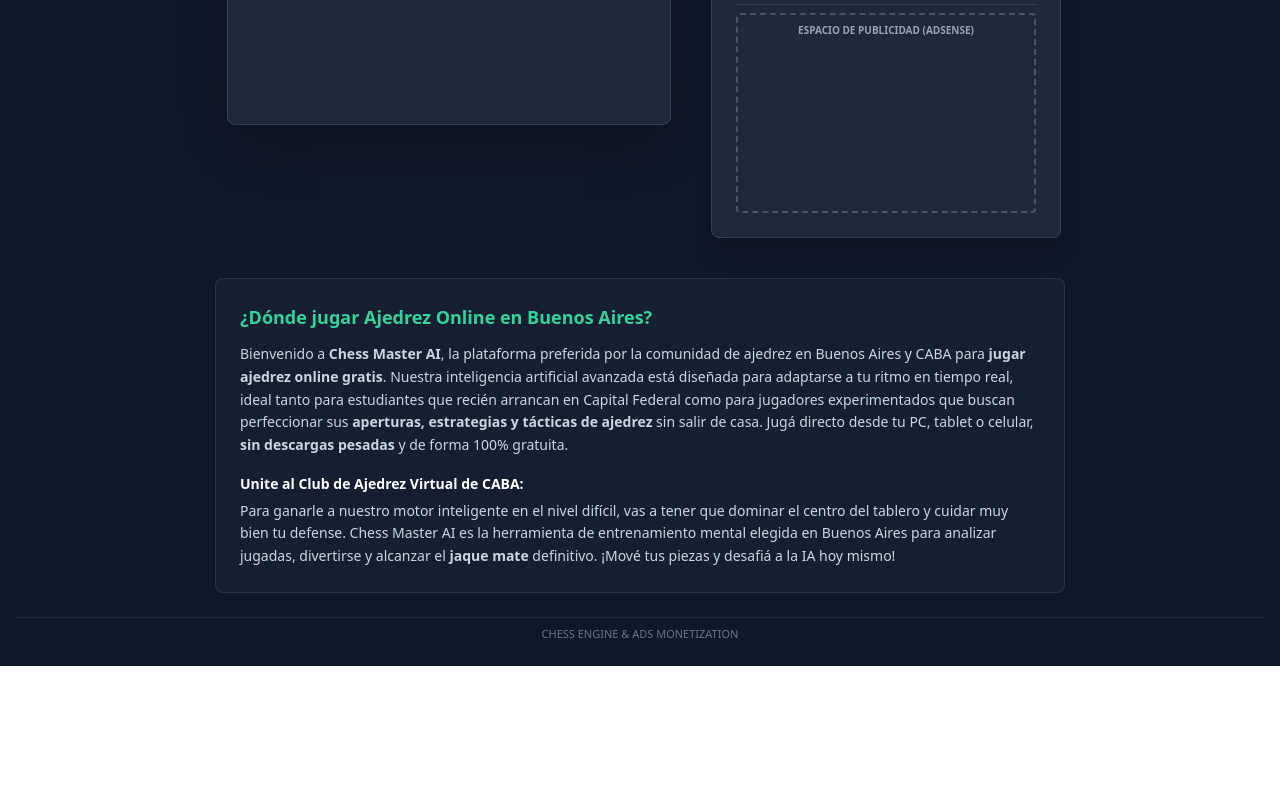
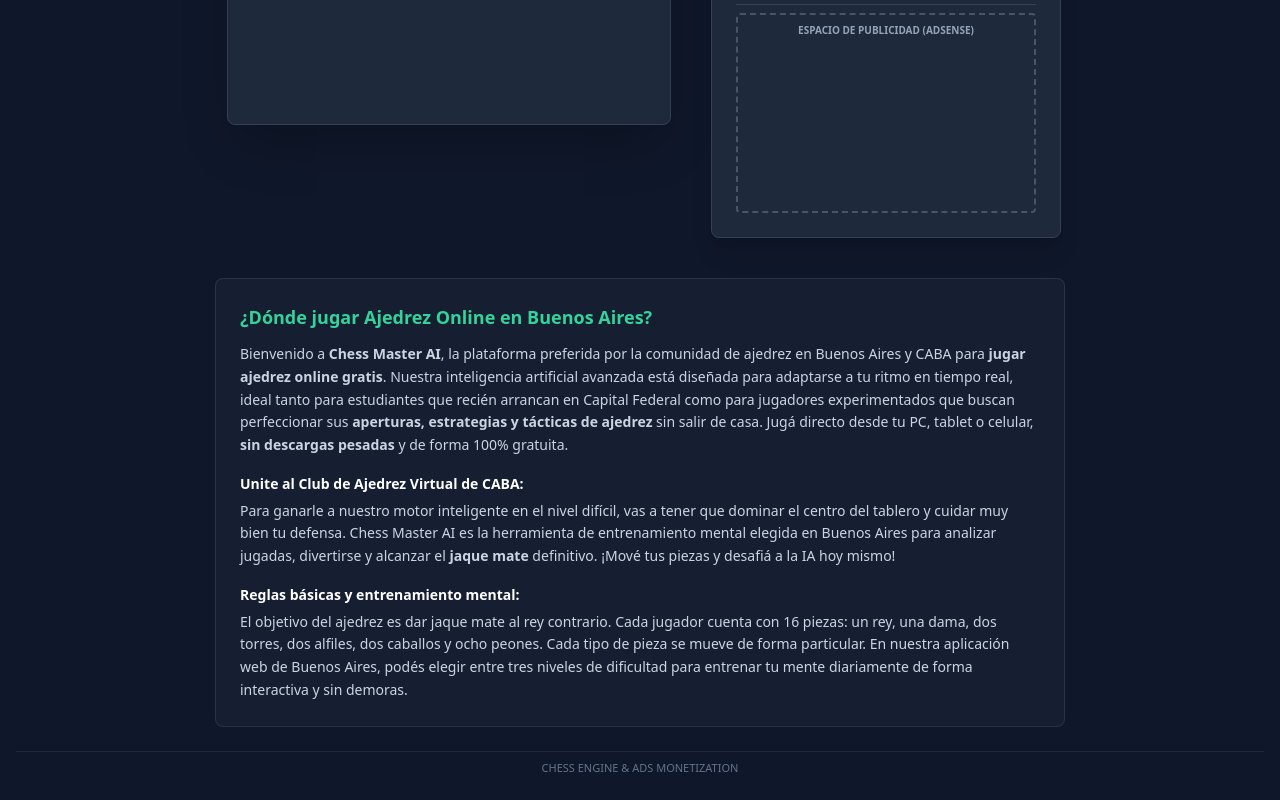
Before and after one commit to herolibech2014-code/ajedrez-final, a React (Vite) app: page / in a window 1280 px wide. Shown: the part 642-1442 px from the top of the page. Before the commit the page ends 1308 px from the top, so only its background shows below. Built offline with nearby package versions, Linux system fonts and the light colour scheme.

Commit message:
Refactor juego.jsx to improve structure and readability

```diff
--- a/src/juego.jsx
+++ b/src/juego.jsx
@@ -1,4 +1,3 @@
-
 import React, { useState, useEffect } from 'react';
 import { Chess } from 'chess.js';
 import { Chessboard } from 'react-chessboard';
@@ -19,7 +18,7 @@
       <ins
         className="adsbygoogle"
         style={{ display: 'block', width: '100%', height: '100%' }}
-        data-ad-client="ca-pub-376080444114245"
+        data-ad-client="ca-pub-3760080444114245"
         data-ad-slot={slot}
         data-ad-format={format}
         data-full-width-responsive="true"
@@ -89,12 +88,11 @@
     }
 
     // Penalización Gigante si la IA deja el Rey regalado al "Mate del Pastor" (f7 desprotegido)
-    // Si la reina blanca o alfil blanco apuntan con peligro al inicio, obligamos a defender.
     if (chessInstance.turn() === 'b' && chessInstance.history().length < 8) {
       const movimientosBlancas = chessInstance.moves({ verbose: true });
       const amenazaEnF7 = movimientosBlancas.some(m => m.to === 'f7');
       if (amenazaEnF7) {
-        puntajeTotal -= 150; // Alerta roja para la IA: ¡Te están por hacer jaque mate!
+        puntajeTotal -= 150;
       }
     }
 
@@ -139,7 +137,7 @@
 
       if (game.isCheckmate()) {
         game.undo();
-        return mov.san; // Si te puede hacer mate a vos, lo hace sin dudar
+        return mov.san;
       }
 
       // Simula tu mejor respuesta defensiva u ofensiva
@@ -154,16 +152,14 @@
           const puntajeTablero = evaluarTableroCompleto(game);
           game.undo();
 
-          // Vos vas a buscar el puntaje más bajo para la IA (lo más dañino para ella)
           if (puntajeTablero < elMejorContraataqueTuyo) {
             elMejorContraataqueTuyo = puntajeTablero;
           }
         }
       }
 
-      game.undo(); // Deshace simulación de la IA
+      game.undo();
 
-      // La IA elige el movimiento que le garantice el mejor tablero posible tras tu contraataque
       if (elMejorContraataqueTuyo > mejorResultadoParaIA) {
         mejorResultadoParaIA = elMejorContraataqueTuyo;
         mejorMovimientoAvanzado = mov.san;
@@ -339,15 +335,19 @@
         </section>
       )}
 
-      {/* SECCIÓN DE TEXTO PARA SEO - ENFOCADO EN BUENOS AIRES Y CABA */}
+      {/* SECCIÓN DE TEXTO REQUERIDO POR GOOGLE ADSENSE (EVITA PANTALLA VACÍA) */}
       <section className="w-full max-w-[850px] mx-auto my-6 bg-slate-800/50 p-6 rounded-lg border border-slate-700/60 text-sm text-slate-300 leading-relaxed">
         <h2 className="text-lg font-bold text-emerald-400 mb-3">¿Dónde jugar Ajedrez Online en Buenos Aires?</h2>
         <p className="mb-4">
           Bienvenido a <strong>Chess Master AI</strong>, la plataforma preferida por la comunidad de ajedrez en Buenos Aires y CABA para <strong>jugar ajedrez online gratis</strong>. Nuestra inteligencia artificial avanzada está diseñada para adaptarse a tu ritmo en tiempo real, ideal tanto para estudiantes que recién arrancan en Capital Federal como para jugadores experimentados que buscan perfeccionar sus <strong>aperturas, estrategias y tácticas de ajedrez</strong> sin salir de casa. Jugá directo desde tu PC, tablet o celular, <strong>sin descargas pesadas</strong> y de forma 100% gratuita.
         </p>
         <h3 className="font-semibold text-white mb-1">Unite al Club de Ajedrez Virtual de CABA:</h3>
+        <p className="mb-4">
+          Para ganarle a nuestro motor inteligente en el nivel difícil, vas a tener que dominar el centro del tablero y cuidar muy bien tu defensa. Chess Master AI es la herramienta de entrenamiento mental elegida en Buenos Aires para analizar jugadas, divertirse y alcanzar el <strong>jaque mate</strong> definitivo. ¡Mové tus piezas y desafiá a la IA hoy mismo!
+        </p>
+        <h3 className="font-semibold text-white mb-1">Reglas básicas y entrenamiento mental:</h3>
         <p>
-          Para ganarle a nuestro motor inteligente en el nivel difícil, vas a tener que dominar el centro del tablero y cuidar muy bien tu defense. Chess Master AI es la herramienta de entrenamiento mental elegida en Buenos Aires para analizar jugadas, divertirse y alcanzar el <strong>jaque mate</strong> definitivo. ¡Mové tus piezas y desafiá a la IA hoy mismo!
+          El objetivo del ajedrez es dar jaque mate al rey contrario. Cada jugador cuenta con 16 piezas: un rey, una dama, dos torres, dos alfiles, dos caballos y ocho peones. Cada tipo de pieza se mueve de forma particular. En nuestra aplicación web de Buenos Aires, podés elegir entre tres niveles de dificultad para entrenar tu mente diariamente de forma interactiva y sin demoras.
         </p>
       </section>
 
```
